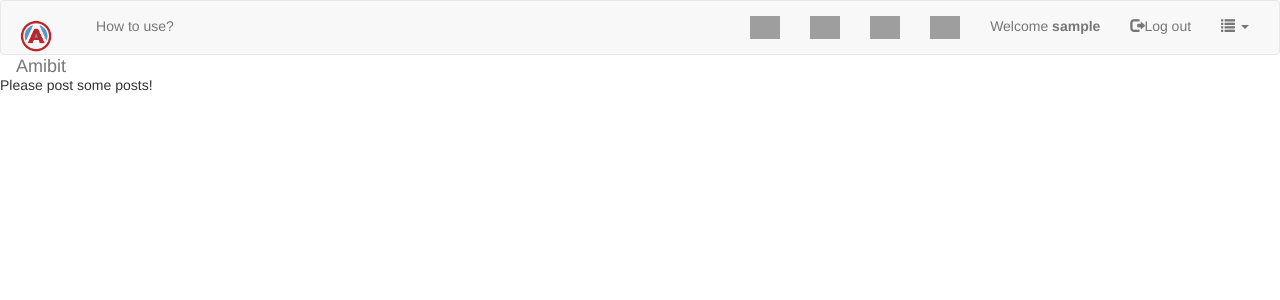
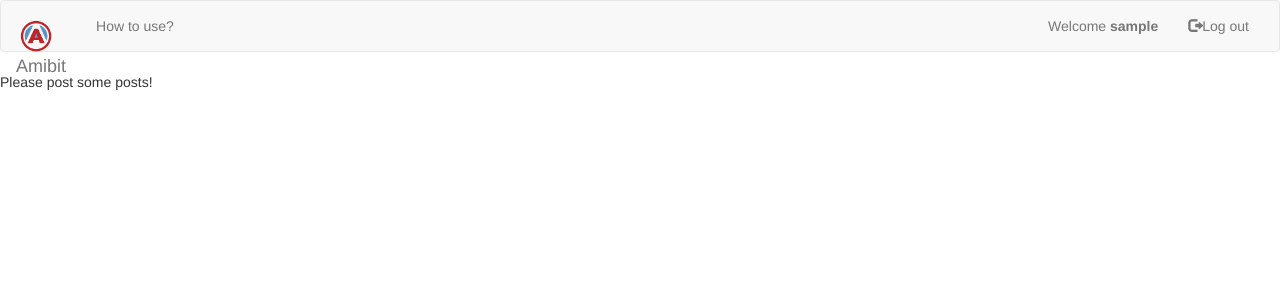
Before and after one commit to GoranAviani/nebula_blog, a Django app: page / in a window 1280 px wide. Shown: the top 300 px of the page. Run offline with Django 3.2, Linux system fonts and the light colour scheme; the visitor is signed in with stand-in values (Sample User, id 1); data that the repository does not hold is empty; some libraries are stand-ins or nearby versions; grey boxes are pictures that could not be loaded.

Commit message:
navbar cleanup

```diff
--- a/blog/templates/base_generic.html
+++ b/blog/templates/base_generic.html
@@ -9,10 +9,6 @@
 <!-- for collapse to work -->
 <link rel="stylesheet" href="https://maxcdn.bootstrapcdn.com/bootstrap/3.3.7/css/bootstrap.min.css" integrity="sha384-BVYiiSIFeK1dGmJRAkycuHAHRg32OmUcww7on3RYdg4Va+PmSTsz/K68vbdEjh4u" crossorigin="anonymous">
 <script defer src="https://use.fontawesome.com/releases/v5.0.6/js/all.js"></script>
-<link rel="stylesheet" href="{% static 'css/main.css' %} ">
-<link rel="stylesheet" href="{% static 'css/main.min.css' %} ">
-<link rel="stylesheet" href="{% static 'css/index.css' %} ">
-<link rel="stylesheet" href="{% static 'css/buttons.css' %} ">
 <meta charset="utf-8">
 <meta name="viewport" content="width=device-width, initial-scale=1, shrink-to-fit=no"
 </head>
@@ -23,7 +19,7 @@
   <div class="container-fluid">
     <!-- Brand and toggle get grouped for better mobile display -->
     <div class="navbar-header">
-      <button type="button" class="navbar-toggle collapsed" data-toggle="collapse" data-target="#amibit-navbar-collapse-1" aria-expanded="false">
+      <button type="button" class="navbar-toggle collapsed" data-toggle="collapse" data-target="menunavigation-navbar-collapse-1" aria-expanded="false">
         <span class="icon-bar"></span>
         <span class="icon-bar"></span>
         <span class="icon-bar"></span>
@@ -35,53 +31,20 @@
       {% endif %}
     </div>
     <!-- Collect the nav links, forms, and other content for toggling -->
-    <div class="collapse navbar-collapse" id="amibit-navbar-collapse-1">
+    <div class="collapse navbar-collapse" id="menunavigation-navbar-collapse-1">
       <ul class="nav navbar-nav">
           <li><a href="{">How to use?</a></li>
       </ul>
-      <!-- Search-->
-<!--
-      <form class="navbar-form navbar-left">
-        <div class="form-group">
-          <input type="text" class="form-control" placeholder="Search">
-        </div>
-        <button type="submit" class="btn btn-white-blue">Submit</button>
-      </form>
--->
-      <!-- Search-->
+
       <ul class="nav navbar-nav navbar-right">
        {% if user.is_authenticated %}
-         <li><a href="https://www.facebook.com/" target="_self"><img style="width: 30px;" src="{% static "pics/social_media/facebook.png" %}" alt="FB"/></a> </li>
-         <li><a href="https://www.gmail.com/" target="_self"><img style="width: 30px;" src="{% static "pics/social_media/gmail.png" %}" alt="G"/></a> </li>
-         <li><a href="https://www.youtube.com/" target="_self"><img style="width: 30px;" src="{% static "pics/social_media/youtube.png"  %}" alt="L"/></a> </li>
-         <li><a href="https://www.linkedin.com/" target="_self"><img style="width: 30px;" src="{% static "pics/social_media/linkedin.png"  %}" alt="L"/></a> </li>
          <li><a href="{}">Welcome <b>{{ user.username }}</b></a></li>
          <li><a href="{% url 'logout' %}"><span class="glyphicon glyphicon-log-out"></span>Log out</a></li>
         {% else %}
           <li><a href="{% url 'login' %}"><i class="fas fa-sign-out-alt"></i>  Log in</b></a></li>
           <li><a href="{}"><i class="fas fa-user-plus"></i>    Register</b></a></li>
         {% endif %}
-   <!-- DROPDOwN-->
-        <li class="dropdown">
-        <a href="#" class="dropdown-toggle" data-toggle="dropdown" role="button" aria-haspopup="true" aria-expanded="false"><!-- ICON OR TXT--><span class="glyphicon glyphicon-list"><!-- ICON OR TXT--></span> <span class="caret"></span></a>
-          <ul class="dropdown-menu">
-            {% if user.is_authenticated %}
-              <li><a href="{}"><i class="fas fa-cog"></i> Settings</a></li>
-              <li role="separator" class="divider"></li>
-            {% endif %}
 
-              <li><a href="{% url 'contact' %}"><i class="fas fa-info"> </i>  Contact</a></li>
-              <li role="separator" class="divider"></li>
-            {% if user.is_authenticated %}
-              <li><a href="{% url 'logout' %}"><i class="fas fa-sign-out-alt"></i> Log out</a></li>
-            {% else %}
-              <li><a href="{% url 'login' %}"><i class="fas fa-sign-in-alt"></i> Log in</a><li>
-              <li role="separator" class="divider"></li>
-              <li><a href=""><i class="fas fa-user-plus"></i> Register</a><li>
-            {% endif %}
-          </ul>
-        </li>
- <!-- DROPDOwN-->
       </ul>
     </div><!-- /.navbar-collapse -->
   </div><!-- /.container-fluid -->
@@ -90,8 +53,5 @@
 {% endblock %}
 {% block content %}
 {% endblock %}
-<script src="https://code.jquery.com/jquery-3.2.1.slim.min.js" integrity="sha384-KJ3o2DKtIkvYIK3UENzmM7KCkRr/rE9/Qpg6aAZGJwFDMVNA/GpGFF93hXpG5KkN" crossorigin="anonymous"></script>
-<script src="https://cdnjs.cloudflare.com/ajax/libs/popper.js/1.12.9/umd/popper.min.js" integrity="sha384-ApNbgh9B+Y1QKtv3Rn7W3mgPxhU9K/ScQsAP7hUibX39j7fakFPskvXusvfa0b4Q" crossorigin="anonymous"></script>
-<script src="https://maxcdn.bootstrapcdn.com/bootstrap/4.0.0/js/bootstrap.min.js" integrity="sha384-JZR6Spejh4U02d8jOt6vLEHfe/JQGiRRSQQxSfFWpi1MquVdAyjUar5+76PVCmYl" crossorigin="anonymous"></script>
 </body>
 </html>
```
